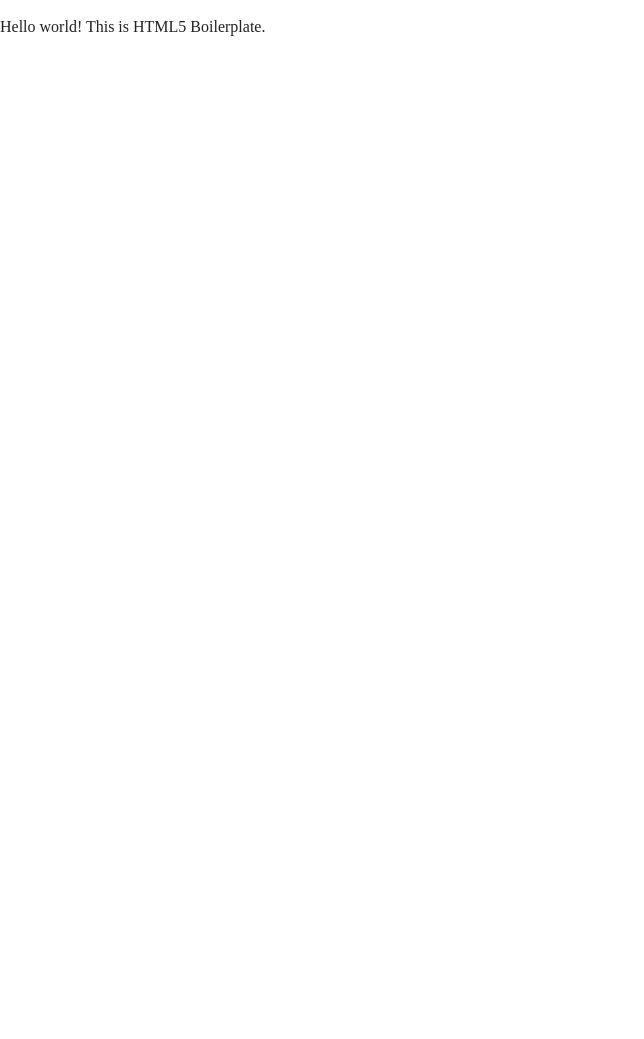
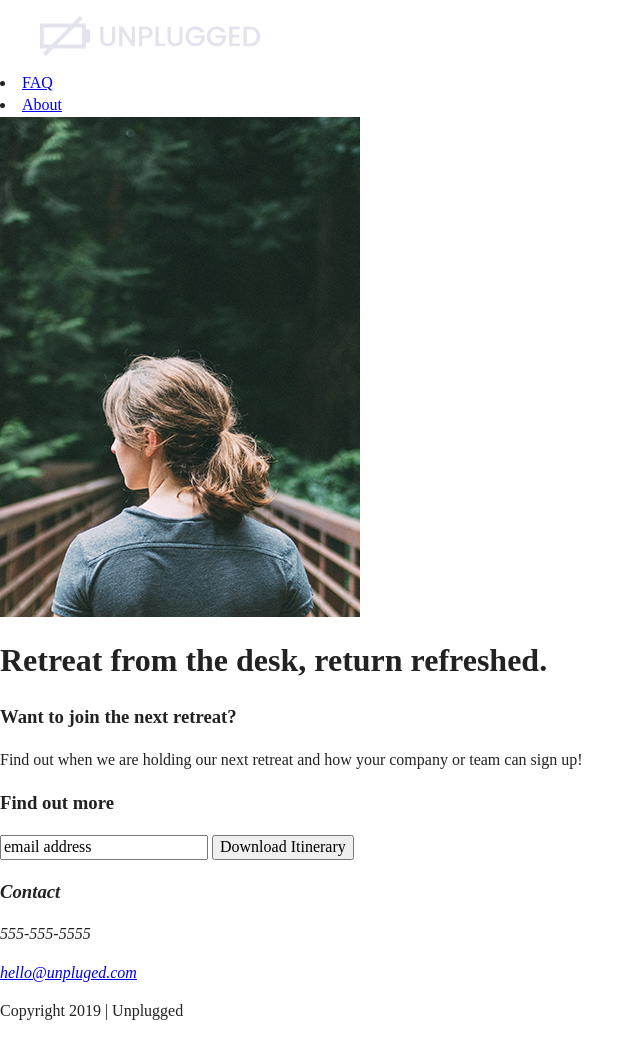
Before and after one commit to pughdr45/retreat, a plain HTML site: page index.html in a window 1280 px wide. Shown: the whole page, without its empty margins (0-644 px from the left). Before the commit the page ends 800 px from the top, so only its background shows below. Drawn offline with nearby package versions, Linux system fonts and the light colour scheme.

Commit message:
Added part of HTML content, header, footer and aside

```diff
--- a/index.html
+++ b/index.html
@@ -23,7 +23,75 @@
   <![endif]-->
 
   <!-- Add your site or application content here -->
-  <p>Hello world! This is HTML5 Boilerplate.</p>
+  <!-- <p>Hello world! This is HTML5 Boilerplate.</p> -->
+
+  <header>
+    <div class="content-wraper">
+      <figure>
+        <a href="#"><img src="img/logo.png" align="unplugged logo"></a>
+      </figure>
+
+      <div class="header-divider"></div>
+
+      <nav>
+        <li><a href="faq/index.html" target="_blank">FAQ</a></li>
+        <li><a href="about/index.html" target="_blank">About</a></li>
+      </nav>
+    </div>
+  </header>
+
+  <main>
+    <section class="hero-area">
+      <div class="content-wraper">
+      	<img src="img/jake-melara-30679-unsplash.png" alt="Jake Melara">
+      	<h1>Retreat from the desk, return refreshed.</h1>
+      </div>
+    </section>
+
+    <aside>
+    	<div class="content-wraper">
+    		<div class="form-description">
+    			<h3>Want to join the next retreat?</h3>
+    			<p>Find out when we are holding our next retreat and how your company or team can sign up!</p>
+    		  		<div class="form">
+    					<h3>Find out more</h3>
+    					<input type="text" name="name" value="email address">
+						<input type="button" value="Download Itinerary">
+    				</div>
+    		</div>
+    	</div>
+    </aside>
+
+  </main>
+
+  <footer>
+  	<div class="content-wraper">
+  		<div class="footer-content">
+  			<address class="contact">
+  			<h3>Contact</h3>
+
+  			<p>555-555-5555</p>
+
+  			<p><a href="mailto:hellow@unpluged.com?" target="_top">hello@unpluged.com</a></p>
+
+  			</address>
+
+  				<div class="social">
+  					 <p><a href="https://www.facebook.com/yoursite" target="_blank"></a></p>
+
+  				</div>
+
+  		</div>
+
+  	</div>
+  	<div class="copyright">
+  		<p>Copyright 2019 | Unplugged</p>
+
+  	</div>
+
+  </footer>
+
+
   <script src="js/vendor/modernizr-3.7.1.min.js"></script>
   <script src="https://code.jquery.com/jquery-3.4.1.min.js" integrity="sha256-CSXorXvZcTkaix6Yvo6HppcZGetbYMGWSFlBw8HfCJo=" crossorigin="anonymous"></script>
   <script>window.jQuery || document.write('<script src="js/vendor/jquery-3.4.1.min.js"><\/script>')</script>
```
Also changed, not shown: img/Logo.png (added), img/jake-melara-30679-unsplash.png (added).
